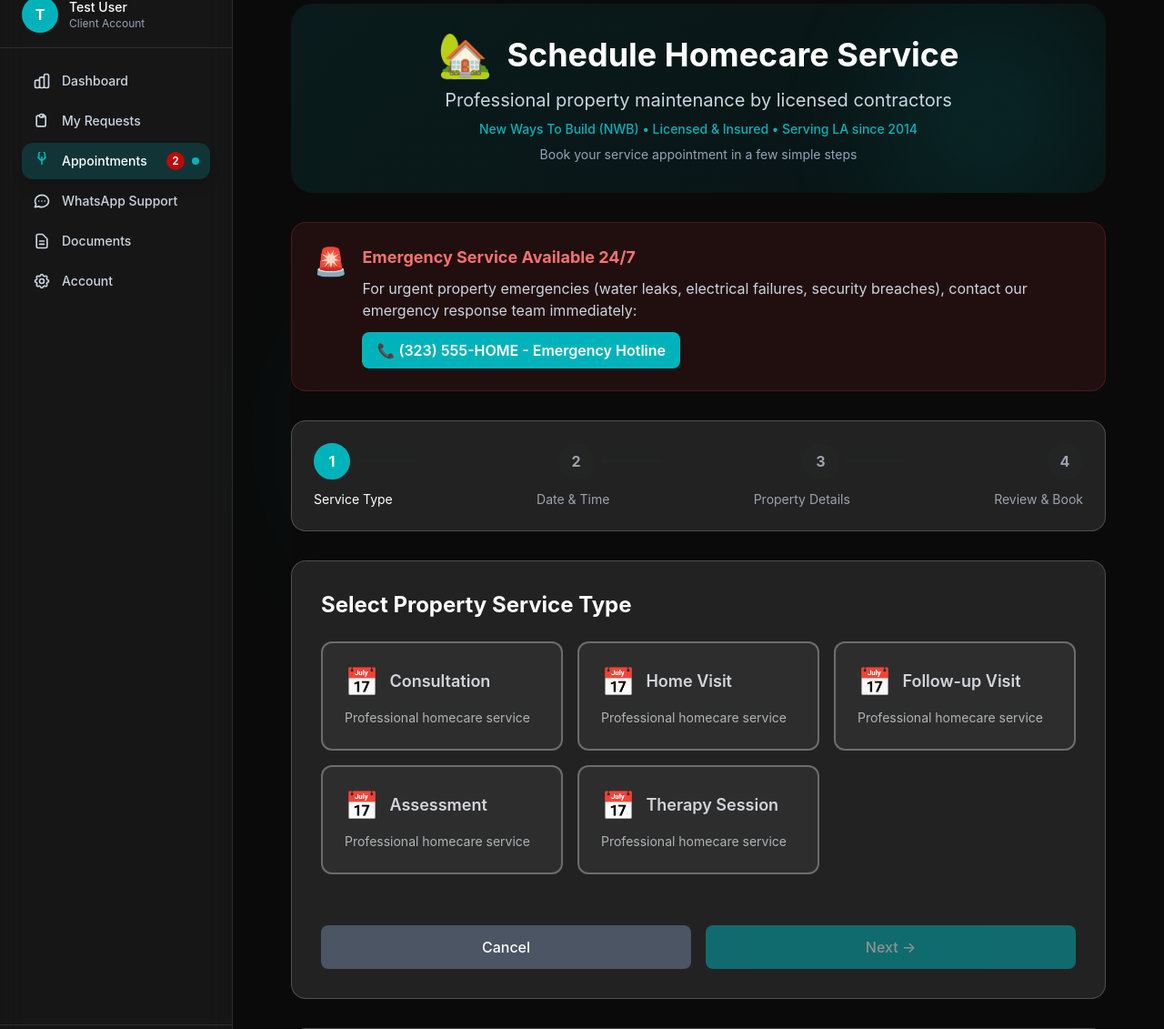
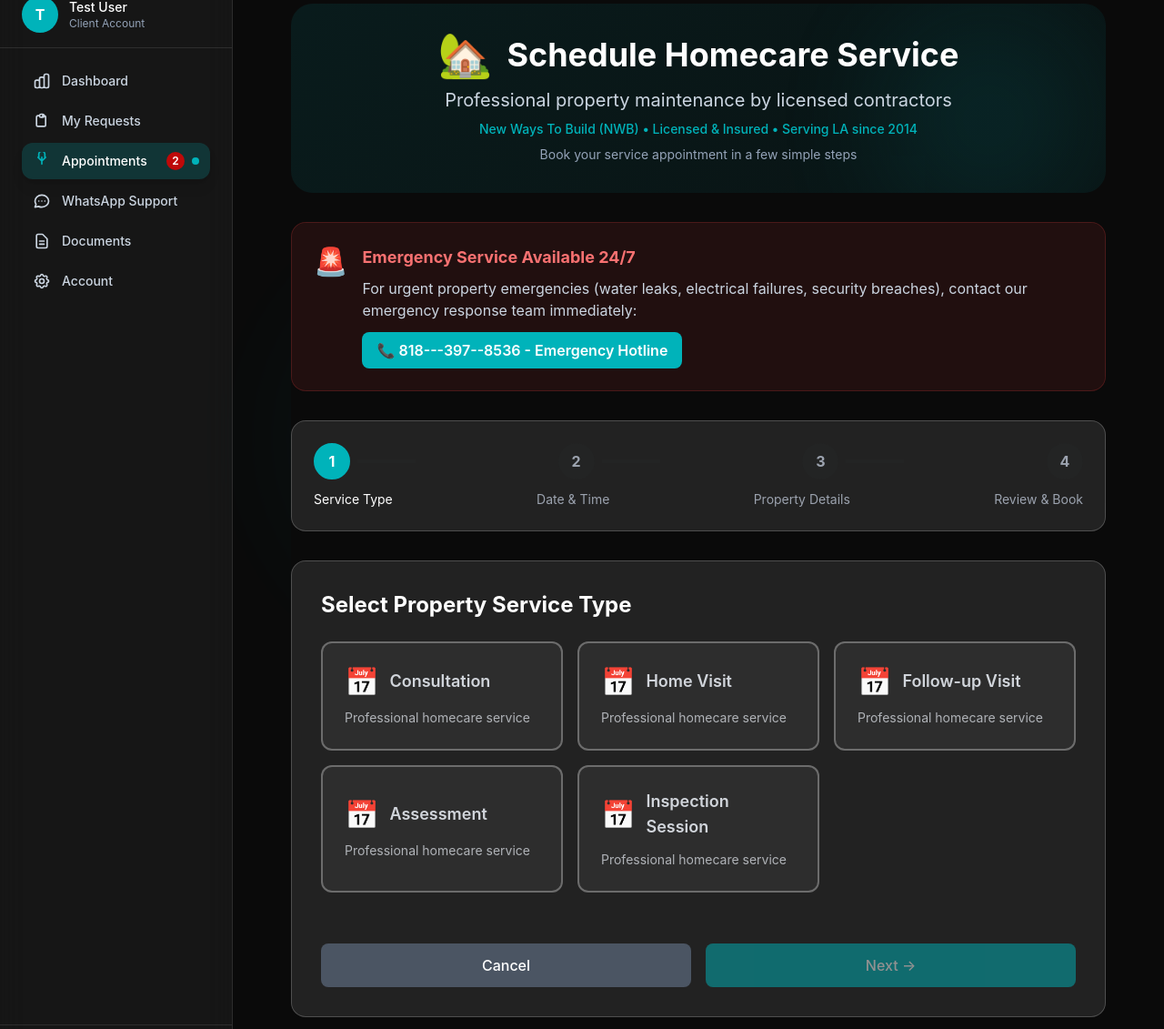
Before and after one commit to sonhuang4/homecare-portal, a Laravel app: page /appointments/create in a window 1280 px wide. Shown: the part 84-1215 px from the top of the page at 91% size. Run offline with Laravel 12, Linux system fonts and the light colour scheme; a user stored in the database is signed in; data comes from the database, SQL or seed files in the repository; style sheets or scripts are compiled from the project's sources; some libraries are stand-ins or nearby versions.

Commit message:
completed: final fix

```diff
--- a/app/Models/Appointment.php
+++ b/app/Models/Appointment.php
@@ -50,7 +50,7 @@ class Appointment extends Model
         'home_visit' => 'Home Visit',
         'follow_up' => 'Follow-up Visit',
         'assessment' => 'Assessment',
-        'therapy' => 'Therapy Session',
+        'inspection' => 'Inspection Session',
     ];
 
     // Status options
--- a/resources/js/Pages/Client/Appointments/Create.jsx
+++ b/resources/js/Pages/Client/Appointments/Create.jsx
@@ -260,7 +260,7 @@ export default function CreateAppointment({ auth, selectedDate, availableSlots =
                                 className="inline-flex items-center px-4 py-2 rounded-lg text-white font-semibold transition-all duration-300 hover:scale-105"
                                 style={{ backgroundColor: "#00b3ba" }}
                             >
-                                📞 (323) 555-HOME - Emergency Hotline
+                                📞 818---397--8536 - Emergency Hotline
                             </a>
                         </div>
                     </div>
@@ -655,7 +655,7 @@ export default function CreateAppointment({ auth, selectedDate, availableSlots =
                                 </h4>
                                 <ul className="text-yellow-200 text-sm space-y-1">
                                     <li>• Our licensed technicians will arrive within the scheduled time window</li>
-                                    <li>• Service includes assessment, work completion, and cleanup</li>
+                                    <li>• Service includes Inspection Session, work completion, and cleanup</li>
                                     <li>• You will receive SMS updates and can track technician arrival</li>
                                     <li>• Emergency services available 24/7 at (323) 555-HOME</li>
                                     <li>• All work includes NWB quality guarantee and warranty</li>
--- a/resources/js/Pages/Client/Appointments/Index.jsx
+++ b/resources/js/Pages/Client/Appointments/Index.jsx
@@ -47,7 +47,7 @@ export default function AppointmentsIndex({ auth, appointments = [], stats = {},
             landscaping_service: '🌿',
             security_service: '🔒',
             general_maintenance: '🛠️',
-            consultation: '👨‍⚕️',
+            consultation: '👨🏻‍🚒',
             home_visit: '🏠',
             follow_up: '🔄',
             assessment: '📋',
@@ -121,7 +121,7 @@ export default function AppointmentsIndex({ auth, appointments = [], stats = {},
         home_visit: 'Home Visit',
         follow_up: 'Follow-up Visit',
         assessment: 'Assessment',
-        therapy: 'Therapy Session',
+        inspection: 'Inspection Session',
     };
 
     return (
@@ -175,7 +175,7 @@ export default function AppointmentsIndex({ auth, appointments = [], stats = {},
                                 className="inline-flex items-center px-4 py-2 rounded-lg text-white font-semibold transition-all duration-300 hover:scale-105 text-sm"
                                 style={{ backgroundColor: "#00b3ba" }}
                             >
-                                📞 (323) 555-HOME - Emergency Hotline
+                                📞 818---397--8536 - Emergency Hotline
                             </a>
                         </div>
                     </div>
--- a/resources/js/Pages/Client/Appointments/Reschedule.jsx
+++ b/resources/js/Pages/Client/Appointments/Reschedule.jsx
@@ -210,7 +210,7 @@ export default function RescheduleAppointment({ auth, appointment, availableDate
                                 className="inline-flex items-center px-4 py-2 rounded-lg text-white font-semibold transition-all duration-300 hover:scale-105 text-sm"
                                 style={{ backgroundColor: "#00b3ba" }}
                             >
-                                📞 (323) 555-HOME - 24/7 Emergency Line
+                                📞 818---397--8536 - 24/7 Emergency Line
                             </a>
                         </div>
                     </div>
--- a/resources/js/Pages/Client/Appointments/Show.jsx
+++ b/resources/js/Pages/Client/Appointments/Show.jsx
@@ -254,7 +254,7 @@ export default function AppointmentShow({ auth, appointment: appointmentData })
                                 className="inline-flex items-center px-4 py-2 rounded-lg text-white font-semibold transition-all duration-300 hover:scale-105 text-sm"
                                 style={{ backgroundColor: "#00b3ba" }}
                             >
-                                📞 (323) 555-HOME - Emergency Hotline
+                                📞 818---397--8536 - Emergency Hotline
                             </a>
                         </div>
                     </div>
--- a/resources/js/Pages/Client/Requests/Create.jsx
+++ b/resources/js/Pages/Client/Requests/Create.jsx
@@ -222,7 +222,7 @@ export default function CreateRequest({ auth }) {
                                 className="inline-flex items-center px-4 py-2 rounded-lg text-white font-semibold transition-all duration-300 hover:scale-105"
                                 style={{ backgroundColor: "#00b3ba" }}
                             >
-                                📞 (323) 555-HOME - Emergency Hotline
+                                📞 818---397--8536 - Emergency Hotline
                             </a>
                         </div>
                     </div>
--- a/resources/js/Pages/Client/Requests/Index.jsx
+++ b/resources/js/Pages/Client/Requests/Index.jsx
@@ -145,7 +145,7 @@ export default function RequestIndex({
                                 className="inline-flex items-center px-4 py-2 rounded-lg text-white font-semibold transition-all duration-300 hover:scale-105 text-sm"
                                 style={{ backgroundColor: "#00b3ba" }}
                             >
-                                📞 (323) 555-HOME - Emergency Hotline
+                                📞 818---397--8536 - Emergency Hotline
                             </a>
                         </div>
                     </div>
--- a/resources/js/Pages/Client/WhatsApp/Chat.jsx
+++ b/resources/js/Pages/Client/WhatsApp/Chat.jsx
@@ -208,7 +208,7 @@ export default function WhatsAppChat({ auth, supportTeams, businessPhone }) {
                                 className="inline-flex items-center px-4 py-2 rounded-lg text-white font-semibold transition-all duration-300 hover:scale-105 text-sm mr-3"
                                 style={{ backgroundColor: "#00b3ba" }}
                             >
-                                📞 (323) 555-HOME - Emergency Hotline
+                                📞 818---397--8536 - Emergency Hotline
                             </a>
                             <button
                                 onClick={() => handleTeamSelect('emergency')}
```
Also changed, not shown: database/seeders/AdminUserSeeder.php (+0 -39 lines).
